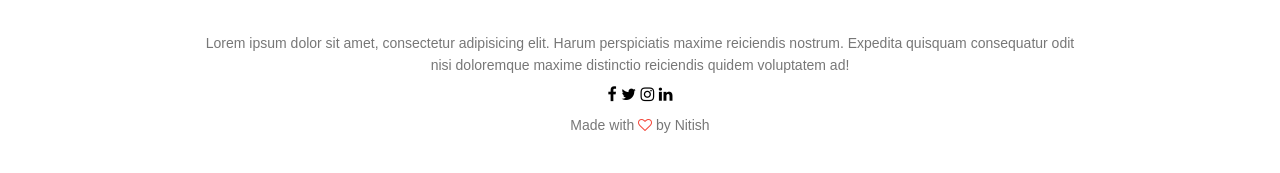
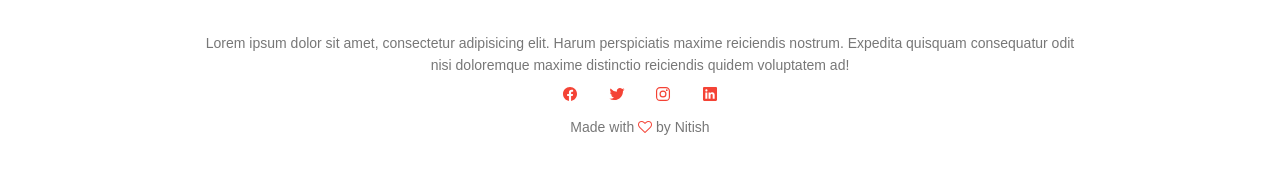
Before and after one commit to sdnitish/pdm, a plain HTML site: page contact.html in a window 1280 px wide. Shown: the part 1575-1748 px from the top of the page. Drawn offline with nearby package versions, Linux system fonts and the light colour scheme.

Commit message:
Update contact.html

```diff
--- a/contact.html
+++ b/contact.html
@@ -85,10 +85,10 @@
             Expedita quisquam consequatur odit<br> nisi doloremque maxime distinctio reiciendis quidem voluptatem ad!
         </p>
         <div class="icons">
-            <i class="fa fa-facebook"></i>
-            <i class="fa fa-twitter"></i>
-            <i class="fa fa-instagram"></i>
-            <i class="fa fa-linkedin"></i>
+            <a href="https://www.facebook.com/" target="_blank"><ion-icon name="logo-facebook"></ion-icon></a>
+            <a href="https://www.twitter.com/" target="_blank"><ion-icon name="logo-twitter"></ion-icon></a>
+            <a href="https://www.instagram.com/" target="_blank"><ion-icon name="logo-instagram"></ion-icon></a>
+            <a href="https://www.linkedin.com/" target="_blank"><ion-icon name="logo-linkedin"></ion-icon></a>
         </div>
         <p>Made with <i class="fa fa-heart-o"></i> by Nitish</p>
     </section>
```
